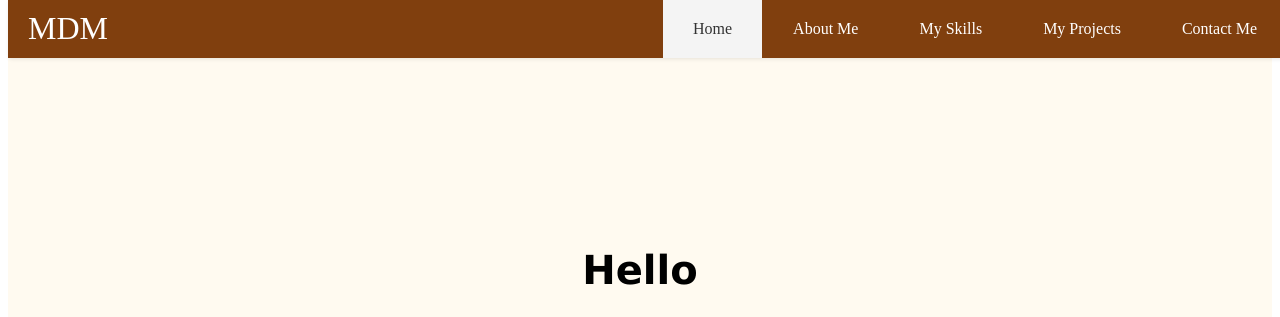
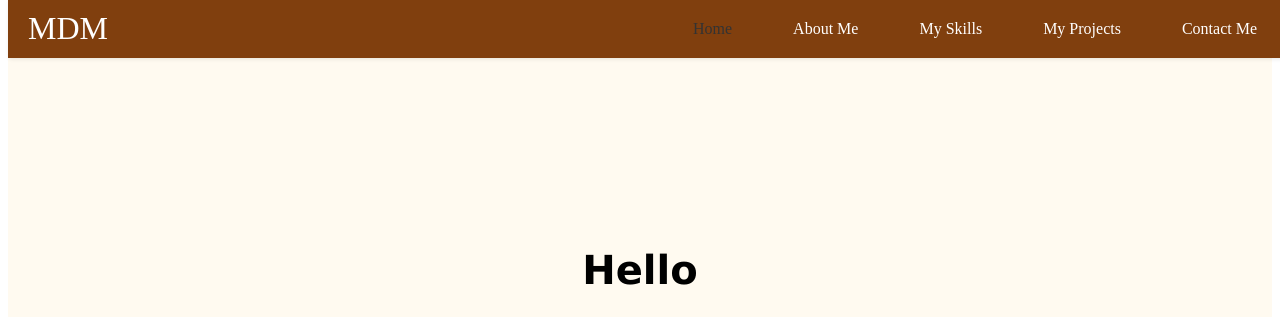
Before and after one commit to MukozaDuncan/HTML-CSS-Git-Capstone-project, a plain HTML site: page index.html in a window 1280 px wide. In both pictures the pointer is over the link "Home". Shown: the top 317 px of the page. Drawn offline with Linux system fonts and the light colour scheme.

Commit message:
Update navigation.css

```diff
--- a/navigation.css
+++ b/navigation.css
@@ -26,7 +26,7 @@
 .header li a:hover,
 .header .menu-btn:hover {
   color: #333;
-  background-color: #f4f4f4;
+  background-color: #803F0E;
 }
 
 .header .logo {
```
